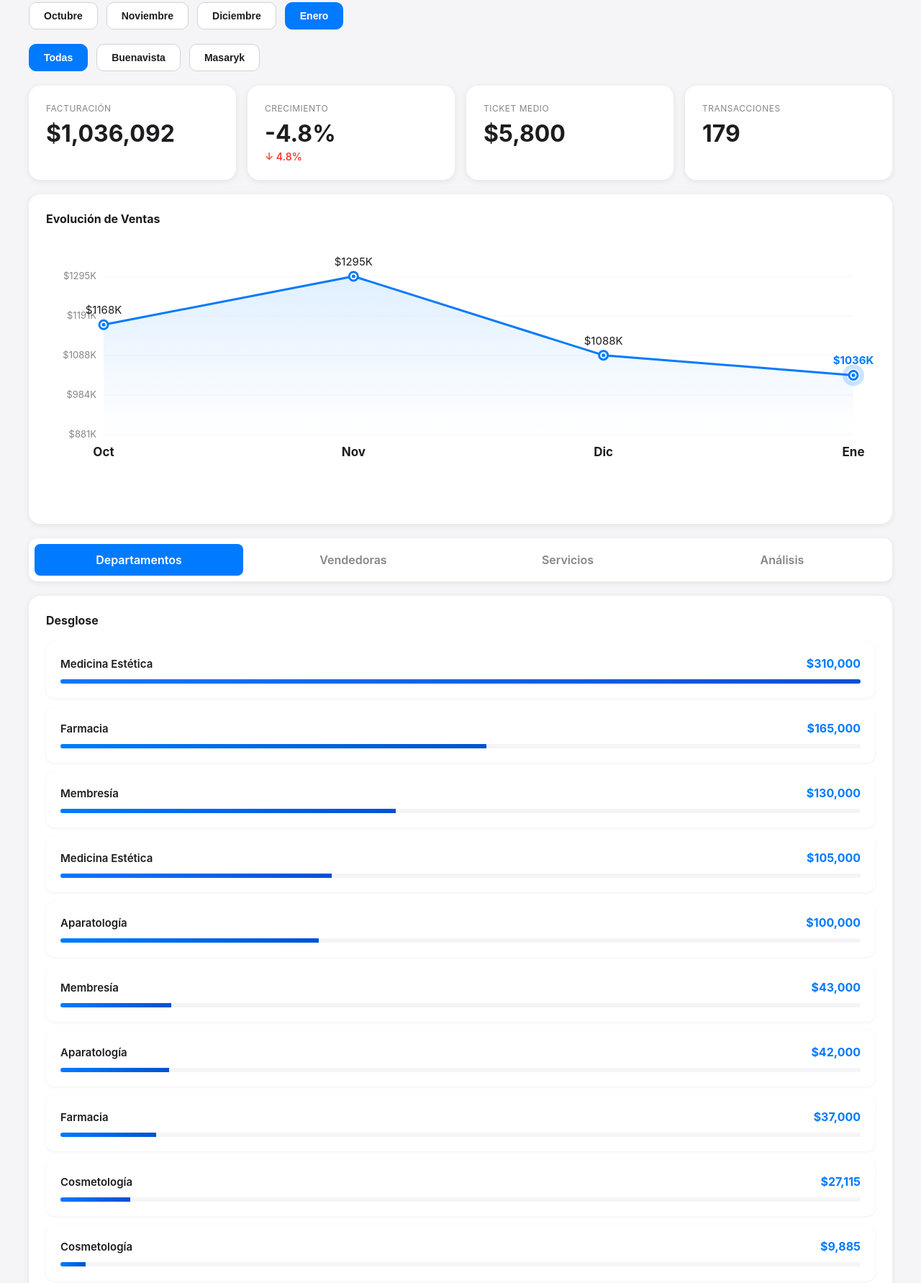
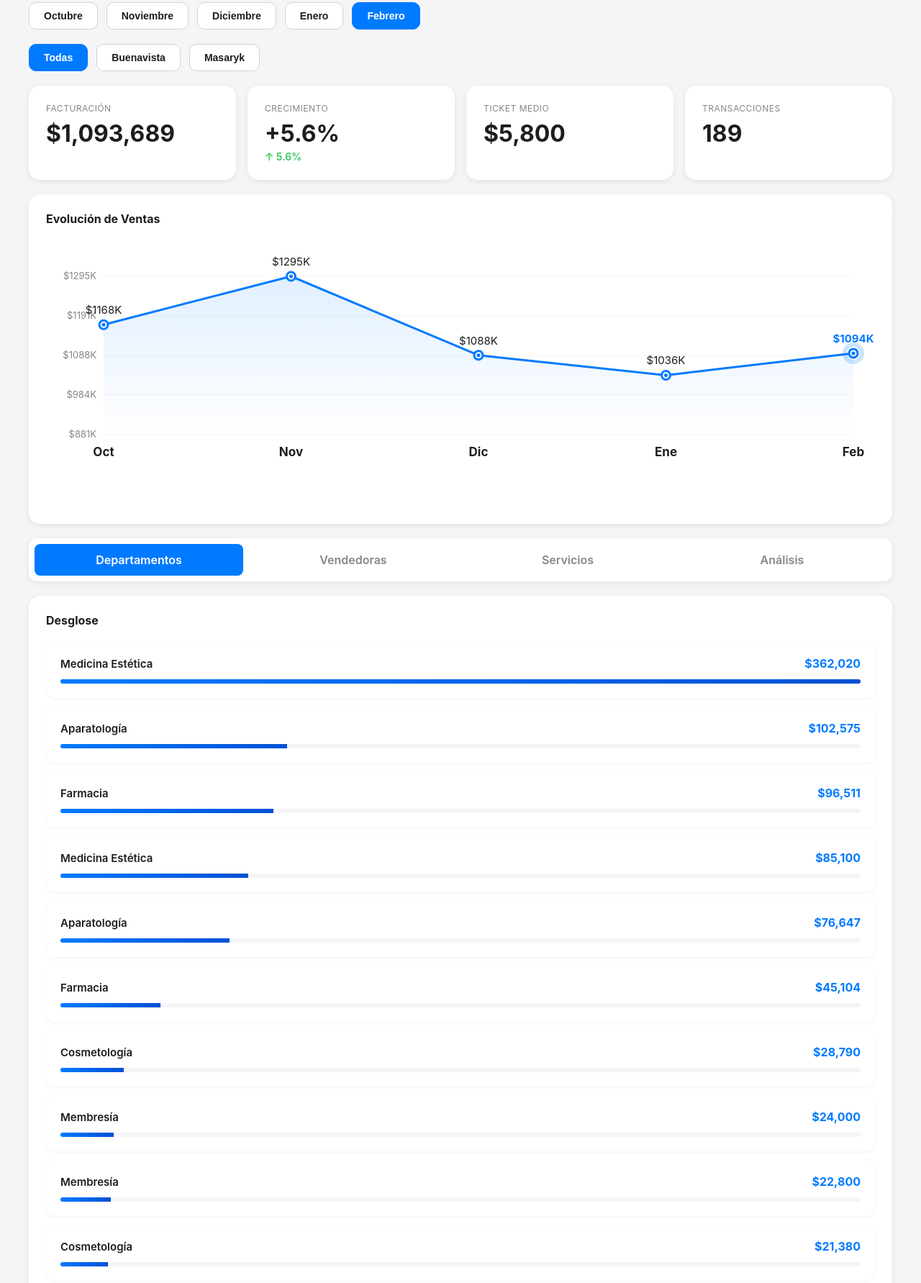
Before and after one commit to maperez69/mos, a plain HTML site: page index.html in a window 1280 px wide. Shown: the part 144-1927 px from the top of the page at 72% size. Drawn offline with Linux system fonts and the light colour scheme.

Commit message:
Add files via upload

```diff
--- a/index.html
+++ b/index.html
@@ -247,50 +247,50 @@
         // Datos
         const DATA = {
             resumen: {
-                Todas: { oct: 1168424, nov: 1294981, dic: 1088445, ene: 1036092 },
-                Buenavista: { oct: 861245, nov: 722638, dic: 783084, ene: 797115 },
-                Masaryk: { oct: 307179, nov: 572343, dic: 305361, ene: 238977 }
+                Todas: { oct: 1168424, nov: 1294981, dic: 1088445, ene: 1036092, feb: 1093689 },
+                Buenavista: { oct: 861245, nov: 722638, dic: 783084, ene: 797115, feb: 790819 },
+                Masaryk: { oct: 307179, nov: 572343, dic: 305361, ene: 238977, feb: 302870 }
             },
             departamentos: [
                 // Buenavista
-                { name: 'Medicina Estética', sucursal: 'Buenavista', oct: 280000, nov: 250000, dic: 380000, ene: 310000 },
-                { name: 'Aparatología', sucursal: 'Buenavista', oct: 250000, nov: 300000, dic: 150000, ene: 100000 },
-                { name: 'Farmacia', sucursal: 'Buenavista', oct: 180000, nov: 120000, dic: 130000, ene: 165000 },
-                { name: 'Membresía', sucursal: 'Buenavista', oct: 2000, nov: 1500, dic: 30000, ene: 130000 },
-                { name: 'Cosmetología', sucursal: 'Buenavista', oct: 40000, nov: 51138, dic: 43084, ene: 27115 },
+                { name: 'Medicina Estética', sucursal: 'Buenavista', oct: 280000, nov: 250000, dic: 380000, ene: 310000, feb: 362020 },
+                { name: 'Aparatología', sucursal: 'Buenavista', oct: 250000, nov: 300000, dic: 150000, ene: 100000, feb: 76647 },
+                { name: 'Farmacia', sucursal: 'Buenavista', oct: 180000, nov: 120000, dic: 130000, ene: 165000, feb: 96511 },
+                { name: 'Membresía', sucursal: 'Buenavista', oct: 2000, nov: 1500, dic: 30000, ene: 130000, feb: 24000 },
+                { name: 'Cosmetología', sucursal: 'Buenavista', oct: 40000, nov: 51138, dic: 43084, ene: 27115, feb: 21380 },
                 // Masaryk
-                { name: 'Medicina Estética', sucursal: 'Masaryk', oct: 128000, nov: 165000, dic: 131000, ene: 105000 },
-                { name: 'Aparatología', sucursal: 'Masaryk', oct: 83000, nov: 217000, dic: 64000, ene: 42000 },
-                { name: 'Farmacia', sucursal: 'Masaryk', oct: 39000, nov: 54000, dic: 35000, ene: 37000 },
-                { name: 'Membresía', sucursal: 'Masaryk', oct: 1000, nov: 500, dic: 11000, ene: 43000 },
-                { name: 'Cosmetología', sucursal: 'Masaryk', oct: 14179, nov: 21862, dic: 14916, ene: 9885 }
+                { name: 'Medicina Estética', sucursal: 'Masaryk', oct: 128000, nov: 165000, dic: 131000, ene: 105000, feb: 85100 },
+                { name: 'Aparatología', sucursal: 'Masaryk', oct: 83000, nov: 217000, dic: 64000, ene: 42000, feb: 102575 },
+                { name: 'Farmacia', sucursal: 'Masaryk', oct: 39000, nov: 54000, dic: 35000, ene: 37000, feb: 45104 },
+                { name: 'Membresía', sucursal: 'Masaryk', oct: 1000, nov: 500, dic: 11000, ene: 43000, feb: 22800 },
+                { name: 'Cosmetología', sucursal: 'Masaryk', oct: 14179, nov: 21862, dic: 14916, ene: 9885, feb: 28790 }
             ],
             vendedoras: [
-                { name: 'Mar Campos', sucursal: 'Buenavista', oct: 381000, nov: 453000, dic: 488000, ene: 436000 },
-                { name: 'Aura Castro', sucursal: 'Masaryk', oct: 145000, nov: 83000, dic: 130000, ene: 98000 },
-                { name: 'Samantha Glez', sucursal: 'Buenavista', oct: 92000, nov: 79000, dic: 52000, ene: 87000 },
-                { name: 'Daniela Pérez', sucursal: 'Masaryk', oct: 120000, nov: 134000, dic: 70000, ene: 31000 },
-                { name: 'Paulina', sucursal: 'Buenavista', oct: 85000, nov: 157000, dic: 63000, ene: 49115 },
-                { name: 'Recepción Buenavista', sucursal: 'Buenavista', oct: 323245, nov: 33638, dic: 180084, ene: 225000 },
-                { name: 'Recepción Masaryk', sucursal: 'Masaryk', oct: 42179, nov: 355343, dic: 105361, ene: 109977 }
+                { name: 'Mar Campos', sucursal: 'Buenavista', oct: 381000, nov: 453000, dic: 488000, ene: 436000, feb: 386377 },
+                { name: 'Aura Castro', sucursal: 'Masaryk', oct: 145000, nov: 83000, dic: 130000, ene: 98000, feb: 64686 },
+                { name: 'Samantha Glez', sucursal: 'Buenavista', oct: 92000, nov: 79000, dic: 52000, ene: 87000, feb: 20801 },
+                { name: 'Daniela Pérez', sucursal: 'Masaryk', oct: 120000, nov: 134000, dic: 70000, ene: 31000, feb: 93847 },
+                { name: 'Paulina', sucursal: 'Buenavista', oct: 85000, nov: 157000, dic: 63000, ene: 49115, feb: 65943 },
+                { name: 'Recepción Buenavista', sucursal: 'Buenavista', oct: 323245, nov: 33638, dic: 180084, ene: 225000, feb: 29580 },
+                { name: 'Recepción Masaryk', sucursal: 'Masaryk', oct: 42179, nov: 355343, dic: 105361, ene: 109977, feb: 41646 }
             ],
             servicios: [
                 // Buenavista
-                { name: 'Liftera C+C', sucursal: 'Buenavista', oct: 90000, nov: 55000, dic: 75000, ene: 82000 },
-                { name: 'Toxina 3Z', sucursal: 'Buenavista', oct: 70000, nov: 75000, dic: 70000, ene: 60000 },
-                { name: 'Farmacia Total', sucursal: 'Buenavista', oct: 180000, nov: 120000, dic: 130000, ene: 165000 },
-                { name: 'Membresía MOS', sucursal: 'Buenavista', oct: 2000, nov: 1500, dic: 30000, ene: 130000 },
+                { name: 'Liftera C+C', sucursal: 'Buenavista', oct: 90000, nov: 55000, dic: 75000, ene: 82000, feb: 18400 },
+                { name: 'Toxina 3Z', sucursal: 'Buenavista', oct: 70000, nov: 75000, dic: 70000, ene: 60000, feb: 146900 },
+                { name: 'Farmacia Total', sucursal: 'Buenavista', oct: 180000, nov: 120000, dic: 130000, ene: 165000, feb: 96511 },
+                { name: 'Membresía MOS', sucursal: 'Buenavista', oct: 2000, nov: 1500, dic: 30000, ene: 130000, feb: 24000 },
                 // Masaryk
-                { name: 'Liftera C+C', sucursal: 'Masaryk', oct: 35000, nov: 30000, dic: 31000, ene: 30000 },
-                { name: 'Toxina 3Z', sucursal: 'Masaryk', oct: 25000, nov: 37000, dic: 28000, ene: 25000 },
-                { name: 'Farmacia Total', sucursal: 'Masaryk', oct: 39000, nov: 54000, dic: 35000, ene: 37000 },
-                { name: 'Membresía MOS', sucursal: 'Masaryk', oct: 1000, nov: 500, dic: 11000, ene: 43000 }
+                { name: 'Liftera C+C', sucursal: 'Masaryk', oct: 35000, nov: 30000, dic: 31000, ene: 30000, feb: 99600 },
+                { name: 'Toxina 3Z', sucursal: 'Masaryk', oct: 25000, nov: 37000, dic: 28000, ene: 25000, feb: 47740 },
+                { name: 'Farmacia Total', sucursal: 'Masaryk', oct: 39000, nov: 54000, dic: 35000, ene: 37000, feb: 45104 },
+                { name: 'Membresía MOS', sucursal: 'Masaryk', oct: 1000, nov: 500, dic: 11000, ene: 43000, feb: 22800 }
             ]
         };
 
         // Estado
         let state = {
-            mes: 'ene',
+            mes: 'feb',
             sucursal: 'Todas',
             tab: 'departamentos',
             analisisTipo: 'departamento',
@@ -316,7 +316,8 @@
                 { key: 'oct', label: 'Octubre' },
                 { key: 'nov', label: 'Noviembre' },
                 { key: 'dic', label: 'Diciembre' },
-                { key: 'ene', label: 'Enero' }
+                { key: 'ene', label: 'Enero' },
+                { key: 'feb', label: 'Febrero' }
             ];
 
             document.getElementById('monthFilters').innerHTML = months.map(m =>
@@ -334,7 +335,7 @@
 
         function renderKPIs() {
             const current = DATA.resumen[state.sucursal][state.mes];
-            const prevMonths = { ene: 'dic', dic: 'nov', nov: 'oct', oct: null };
+            const prevMonths = { feb: 'ene', ene: 'dic', dic: 'nov', nov: 'oct', oct: null };
             const prevKey = prevMonths[state.mes];
             const prev = prevKey ? DATA.resumen[state.sucursal][prevKey] : null;
             const growth = prev ? ((current - prev) / prev * 100) : 0;
@@ -366,8 +367,8 @@
             const data = DATA.resumen[state.sucursal];
 
             // Datos
-            const months = ['oct', 'nov', 'dic', 'ene'];
-            const labels = ['Oct', 'Nov', 'Dic', 'Ene'];
+            const months = ['oct', 'nov', 'dic', 'ene', 'feb'];
+            const labels = ['Oct', 'Nov', 'Dic', 'Ene', 'Feb'];
             const values = months.map(m => data[m]);
 
             // Dimensiones - MÁS ESPACIO
@@ -546,7 +547,8 @@
                     oct: allItems.reduce((sum, item) => sum + item.oct, 0),
                     nov: allItems.reduce((sum, item) => sum + item.nov, 0),
                     dic: allItems.reduce((sum, item) => sum + item.dic, 0),
-                    ene: allItems.reduce((sum, item) => sum + item.ene, 0)
+                    ene: allItems.reduce((sum, item) => sum + item.ene, 0),
+                    feb: allItems.reduce((sum, item) => sum + (item.feb || 0), 0)
                 };
             };
 
@@ -555,9 +557,9 @@
             const promedio = valores.reduce((a, b) => a + b, 0) / valores.length;
             const maxValor = Math.max(...valores);
             const minValor = Math.min(...valores);
-            const maxMes = ['Octubre', 'Noviembre', 'Diciembre', 'Enero'][valores.indexOf(maxValor)];
-            const minMes = ['Octubre', 'Noviembre', 'Diciembre', 'Enero'][valores.indexOf(minValor)];
-            const tendencia = ((itemData.ene - itemData.oct) / itemData.oct) * 100;
+            const maxMes = ['Octubre', 'Noviembre', 'Diciembre', 'Enero', 'Febrero'][valores.indexOf(maxValor)];
+            const minMes = ['Octubre', 'Noviembre', 'Diciembre', 'Enero', 'Febrero'][valores.indexOf(minValor)];
+            const tendencia = ((itemData.feb - itemData.oct) / itemData.oct) * 100;
 
             document.getElementById('breakdown').innerHTML = `
                 <div style="padding: 20px;">
@@ -618,7 +620,7 @@
                                 <span style="font-weight: 600; color: #ff3b30;">${minMes} (${formatCurrency(minValor)})</span>
                             </div>
                             <div style="display: flex; justify-content: space-between;">
-                                <span style="color: #86868b;">Tendencia Oct-Ene:</span>
+                                <span style="color: #86868b;">Tendencia Oct-Feb:</span>
                                 <span style="font-weight: 600; color: ${tendencia >= 0 ? '#34c759' : '#ff3b30'};">
                                     ${tendencia >= 0 ? '↑' : '↓'} ${Math.abs(tendencia).toFixed(1)}%
                                 </span>
@@ -640,8 +642,8 @@
             const height = 250;
             const padding = { top: 40, right: 30, bottom: 60, left: 60 };
 
-            const valores = [data.oct, data.nov, data.dic, data.ene];
-            const labels = ['Oct', 'Nov', 'Dic', 'Ene'];
+            const valores = [data.oct, data.nov, data.dic, data.ene, data.feb];
+            const labels = ['Oct', 'Nov', 'Dic', 'Ene', 'Feb'];
 
             const maxValue = Math.max(...valores);
             const minValue = Math.min(...valores);
```
